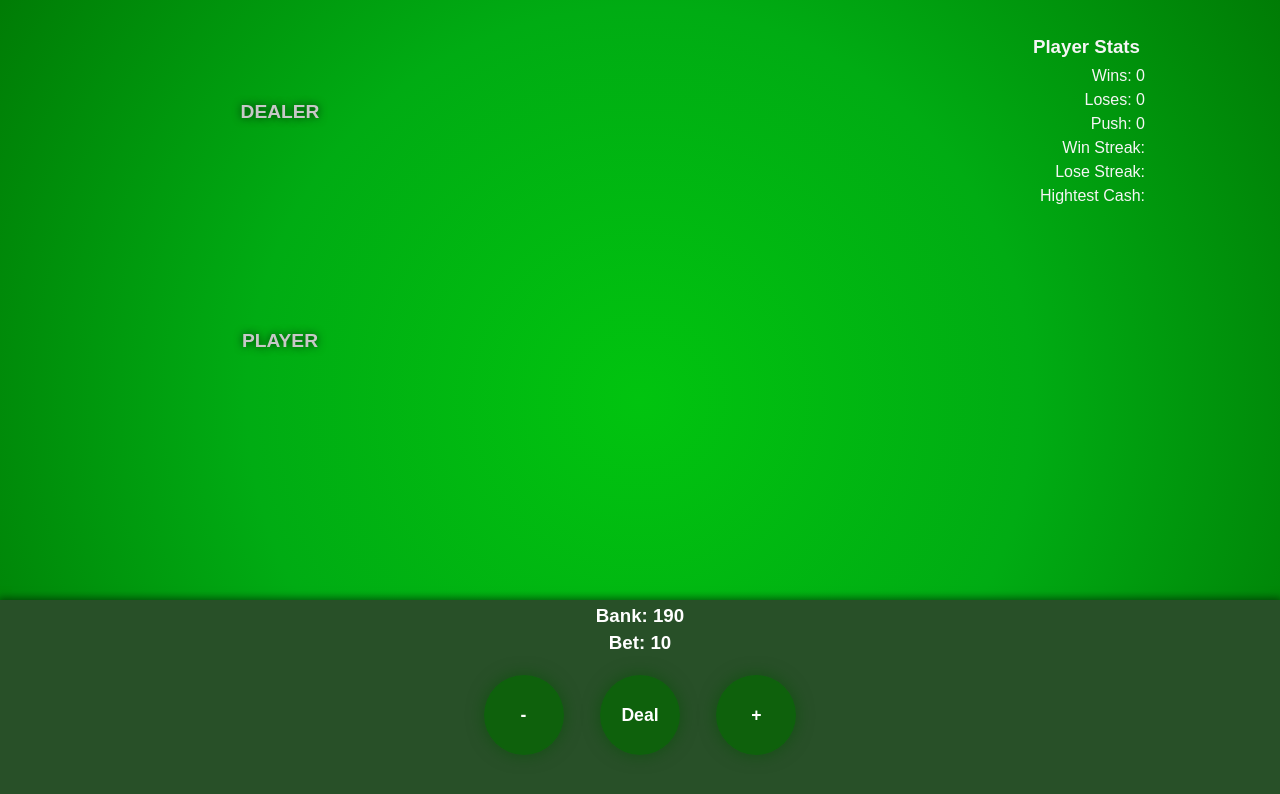
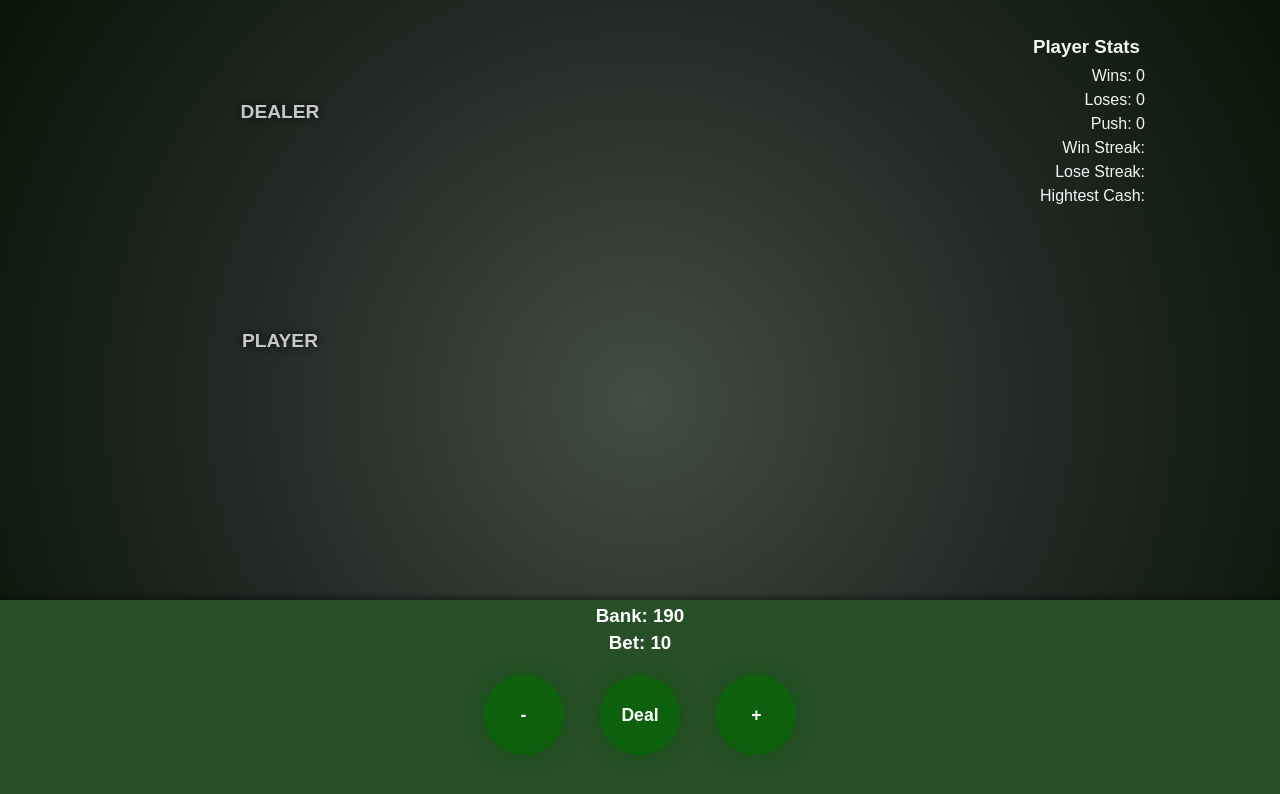
Before and after one commit to jjCode01/blackjack, a plain HTML site: page index.html in a window 1280 px wide. Drawn offline with Linux system fonts and the light colour scheme.

Commit message:
changing color of background

```diff
--- a/styles/style.css
+++ b/styles/style.css
@@ -8,8 +8,10 @@ html, body{
 body{
     height: 100vh;
     width: 100vw;
-    background: rgb(1,196,15);
-    background: radial-gradient(circle, rgba(1,196,15,1) 0%, rgba(0,172,19,1) 52%, rgba(0,124,5,1) 100%);
+    /* background: rgb(1,196,15);
+    background: radial-gradient(circle, rgba(1,196,15,1) 0%, rgba(0,172,19,1) 52%, rgba(0,124,5,1) 100%); */
+    background: rgb(0, 27, 2);
+    background: radial-gradient(circle, rgb(67, 77, 67) 0%, rgb(36, 41, 37) 52%, rgb(7, 22, 7) 100%);
     box-sizing: border-box;
     overflow-y: hidden;
 }
```
